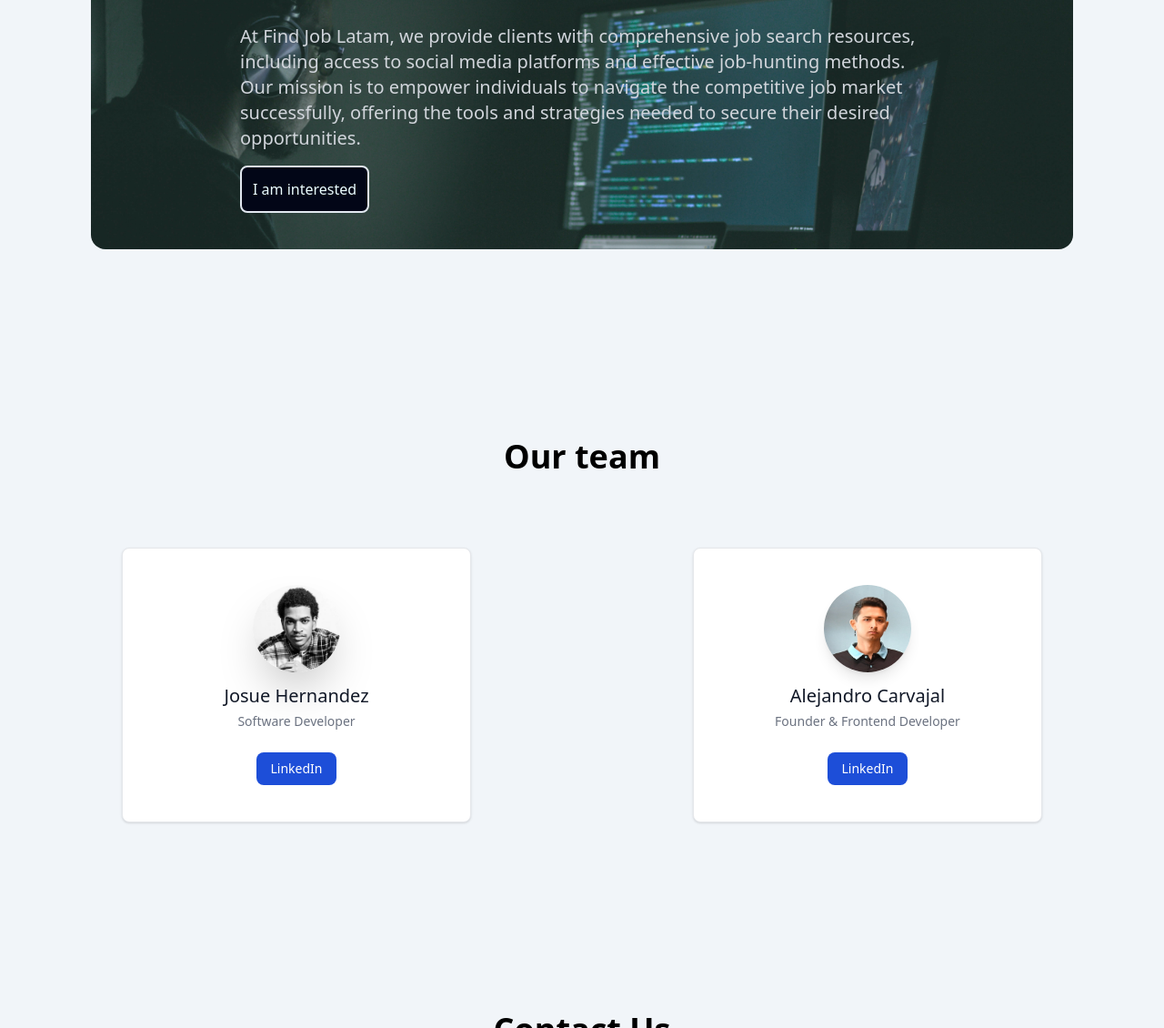
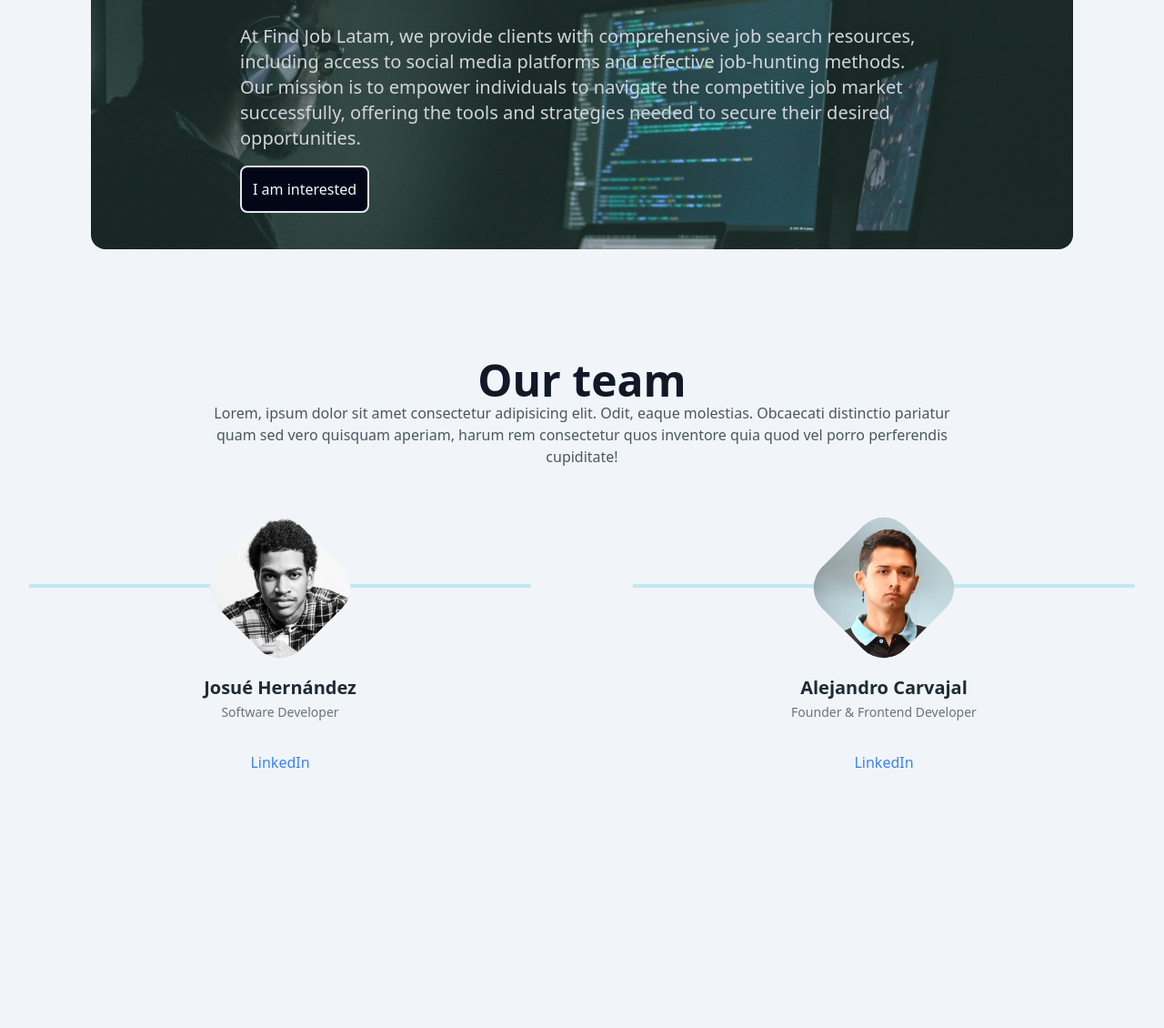
Before and after one commit to fleacr/findjoblatamnewdesign, a website: page index.html in a window 1280 px wide. Shown: the part 1948-3078 px from the top of the page at 91% size. Drawn offline with nearby package versions, Linux system fonts and the light colour scheme.

Commit message:
Our Team update

```diff
--- a/index.html
+++ b/index.html
@@ -141,49 +141,38 @@
     </section>
 
     <section id="our-team">
-      <h2 class="text-center pt-52 pb-20 text-4xl font-bold">Our team</h2>
-      <div class="grid grid-cols-2 place-items-center">
-
-        <div class="grid grid-cols-1 place-items-center w-2/6 ml-96 md:ml-3  md:w-3/5 sm:ml-14 sm:w-3/5 max-sm:ml-0 max-sm:w-10/12">
-          <div class="w-full max-w-sm bg-white border border-gray-200 rounded-lg shadow dark:bg-gray-800 dark:border-gray-700">
-
-            <div class="flex flex-col items-center pb-10">
-              <img class="w-24 h-24 mb-3 rounded-full shadow-2xl mt-10" src="images/Our team/Josue.jpeg"
-                alt="Bonnie image" />
-              <h5 class="mb-1 text-xl font-medium text-gray-900 dark:text-white text-center">Josue Hernandez</h5>
-              <span class="text-sm text-gray-500 dark:text-gray-400 text-center">Software Developer</span>
-              <div class="flex mt-4 md:mt-6">
-                <a href="https://www.linkedin.com/in/josueisoffline/" target="_blank"
-                  class="inline-flex items-center px-4 py-2 text-sm font-medium text-center text-white bg-blue-700 rounded-lg hover:bg-blue-800 focus:ring-4 focus:outline-none focus:ring-blue-300 dark:bg-blue-600 dark:hover:bg-blue-700 dark:focus:ring-blue-800">LinkedIn</a>
-              </div>
-            </div>
+      <div class="container mx-auto px-6 md:px-12 lg:px-8">
+          <div class="mb-12 text-center">
+              <h1 class="text-4xl font-bold text-gray-900 md:text-5xl">Our team</h1>
+              <p class="text-gray-600 lg:w-8/12 lg:mx-auto">Lorem, ipsum dolor sit amet consectetur adipisicing elit. Odit, eaque molestias. Obcaecati distinctio pariatur quam sed vero quisquam aperiam, harum rem consectetur quos inventore quia quod vel porro perferendis cupiditate!</p>
           </div>
 
-        </div>
+          <div class="py-20 grid gap-28 md:grid-cols-2">
+                <div class="border-t-4 border-cyan-500/20 space-y-8 group text-center">
+                  <div class="w-32 h-32 -mt-16 mx-auto rounded-[2rem] rotate-45 overflow-hidden">
+                    <img src="/images/Our team/Josue.jpeg" loading="lazy" width="640" height="805"  alt="Man picture" class="w-full h-full object-cover -rotate-45 scale-125 mx-auto transition duration-300 group-hover:scale-[1.4]">
+                  </div>
+                  <div class="mt-4 text-center">
+                    <h5 class="text-xl text-gray-800 font-semibold">Josué Hernández</h5>
+                    <span class="text-sm text-gray-500">Software Developer</span>
+                  </div>
+                  <a href="https://www.linkedin.com/in/josueisoffline/" target="_blank"
+                  class="block w-max mx-auto text-center text-blue-500">LinkedIn</a>
+                </div>
 
-        <div class="grid grid-cols-1 place-items-center w-2/6 mr-96 md:mr-3 md:w-3/5 sm:mr-14 sm:w-3/5 max-sm:mr-0 max-sm:w-10/12">
-
-
-          <div
-            class="w-full max-w-sm bg-white border border-gray-200 rounded-lg shadow dark:bg-gray-800 dark:border-gray-700">
-
-            <div class="flex flex-col items-center pb-10">
-              <img class="w-24 h-24 mb-3 rounded-full shadow-lg mt-10" src="images/Our team/Alejandro.jpg"
-                alt="Bonnie image" />
-              <h5 class="mb-1 text-xl font-medium text-gray-900 dark:text-white text-center">Alejandro Carvajal</h5>
-              <span class="text-sm text-gray-500 dark:text-gray-400 text-center max-sm:line-clamp-1">Founder & Frontend Developer</span>
-              <div class="flex mt-4 md:mt-6">
-                <a href="https://www.linkedin.com/in/alejandrofjl/" target="_blank"
-                  class="inline-flex items-center px-4 py-2 text-sm font-medium text-center text-white bg-blue-700 rounded-lg hover:bg-blue-800 focus:ring-4 focus:outline-none focus:ring-blue-300 dark:bg-blue-600 dark:hover:bg-blue-700 dark:focus:ring-blue-800">LinkedIn</a>
-
-              </div>
-            </div>
+                <div class="border-t-4 border-cyan-500/20 space-y-8 group text-center">
+                  <div class="w-32 h-32 -mt-16 mx-auto rounded-[2rem] rotate-45 overflow-hidden">
+                    <img src="/images/Our team/Alejandro.jpg" loading="lazy" width="640" height="805"  alt="Man picture" class="w-full h-full object-cover  -rotate-45 scale-125 mx-auto transition duration-300 group-hover:scale-[1.4]">
+                  </div>
+                  <div class="mt-4 text-center">
+                    <h5 class="text-xl text-gray-800 font-semibold">Alejandro Carvajal</h5>
+                    <span class="text-sm text-gray-500">Founder & Frontend Developer</span>
+                  </div>
+                  <a href="https://www.linkedin.com/in/alejandrofjl/" target="_blank"
+                  class="block w-max mx-auto text-center text-blue-500">LinkedIn</a>
+                </div>
           </div>
-
-        </div>
-
       </div>
-
     </section>
 
     <section id="contact-us" class="pb-11">
```
Also changed, not shown: 1 other file.
